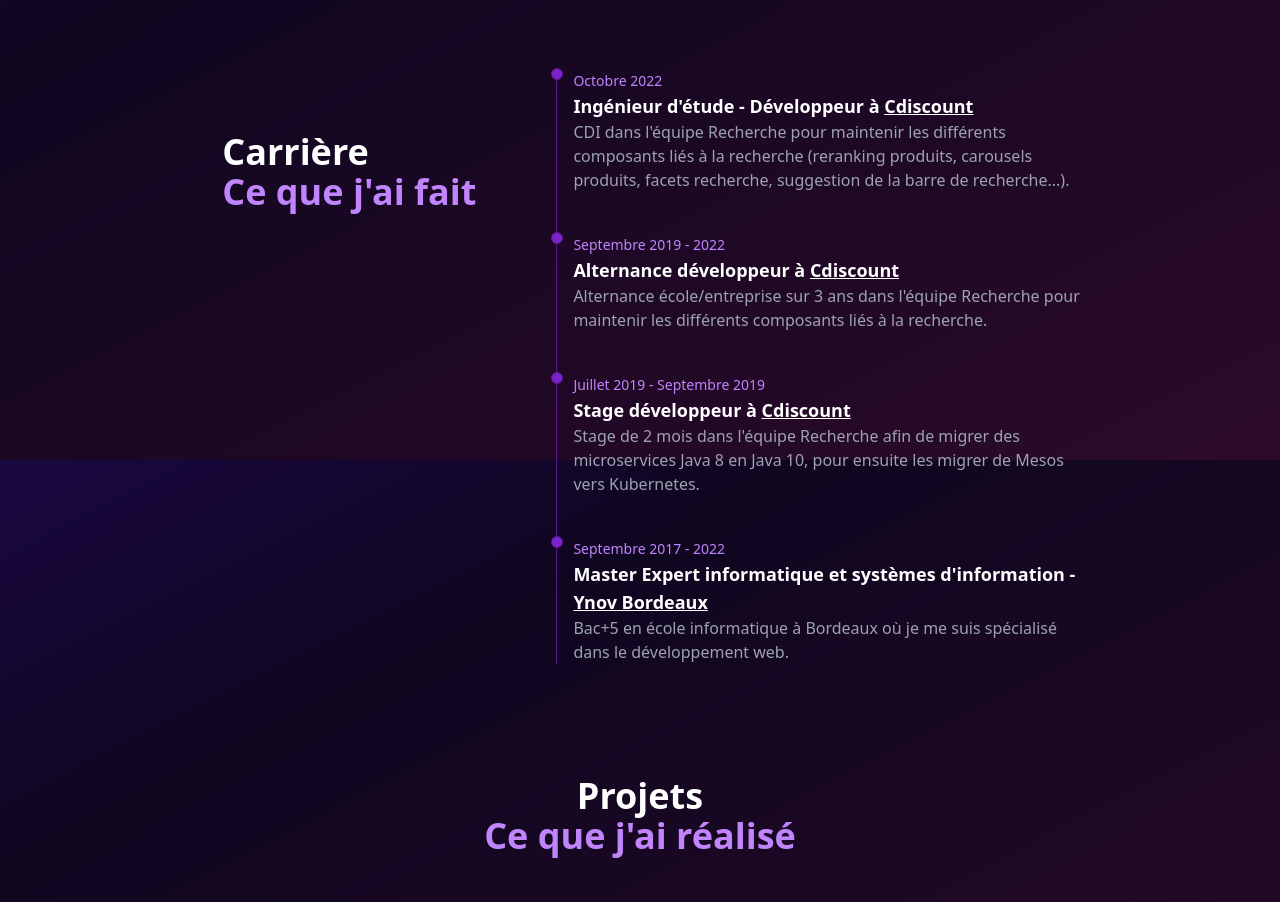
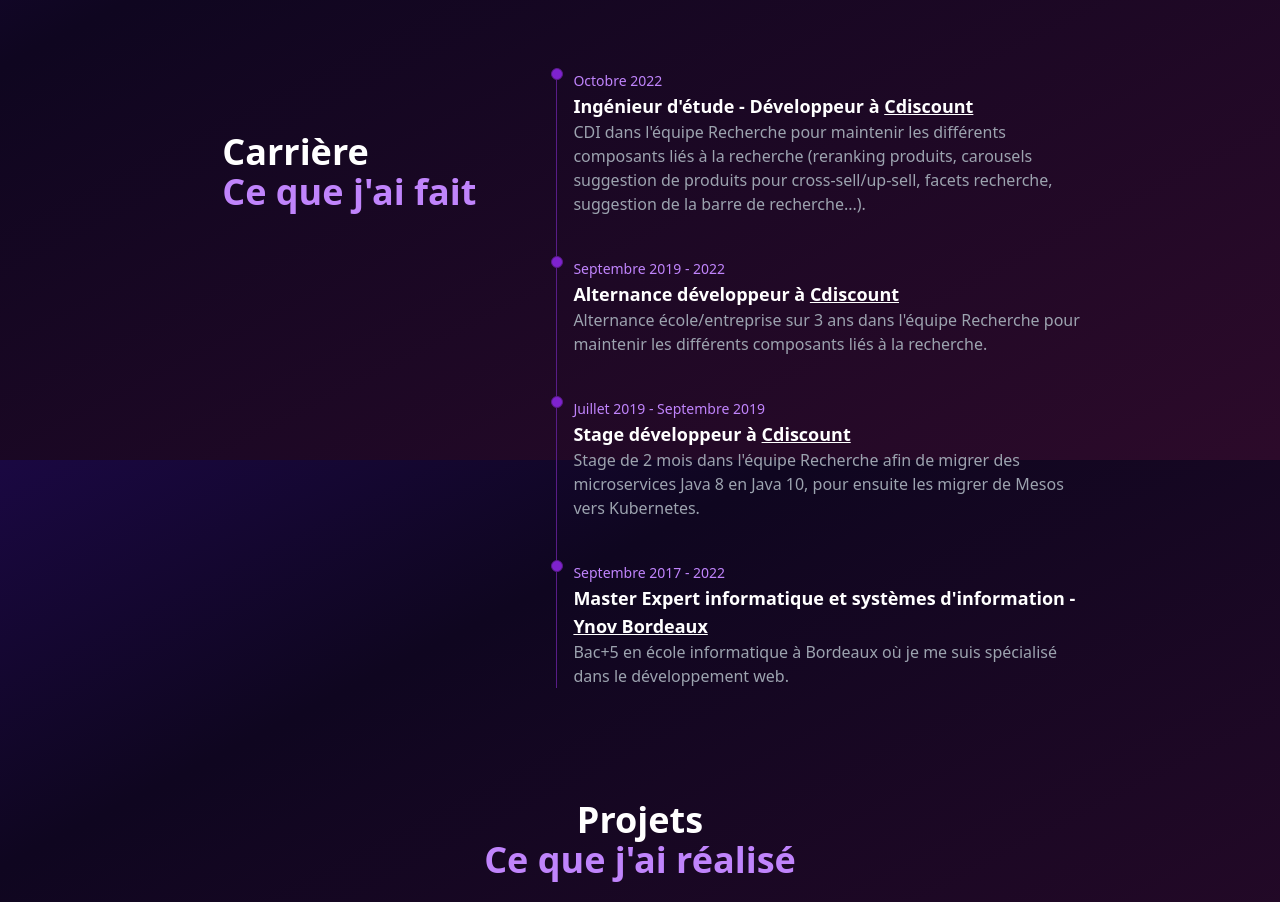
Before and after one commit to lucasconsejo/lucasconsejo.fr, a Next.js app: page / in a window 1280 px wide. Shown: the part 1940-2842 px from the top of the page. Built offline with nearby package versions, Linux system fonts and the light colour scheme.

Commit message:
✨ feat: update career description
Update career description

```diff
--- a/components/Career/index.tsx
+++ b/components/Career/index.tsx
@@ -32,7 +32,7 @@ export default function Career() {
             <p className="mb-4 text-base font-normal text-gray-400">
               CDI dans l&#39;équipe Recherche pour maintenir les différents
               composants liés à la recherche (reranking produits, carousels
-              produits, facets recherche, suggestion de la barre de
+              suggestion de produits pour cross-sell/up-sell, facets recherche, suggestion de la barre de
               recherche...).
             </p>
           </li>
```
